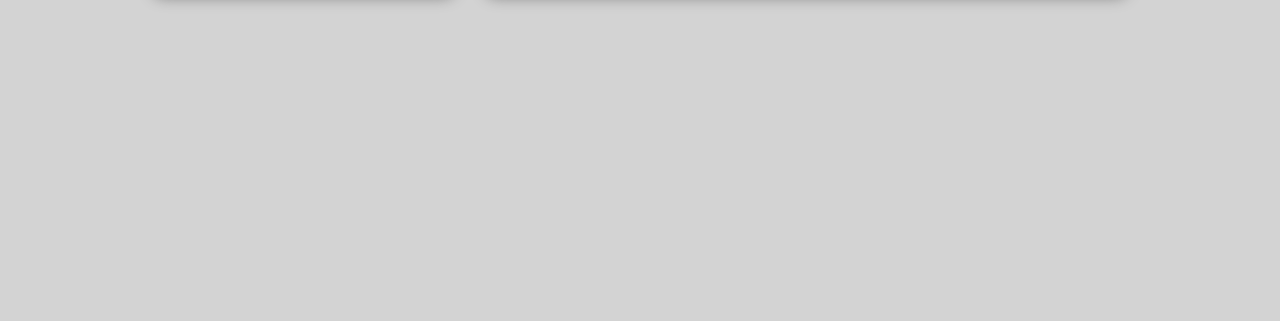
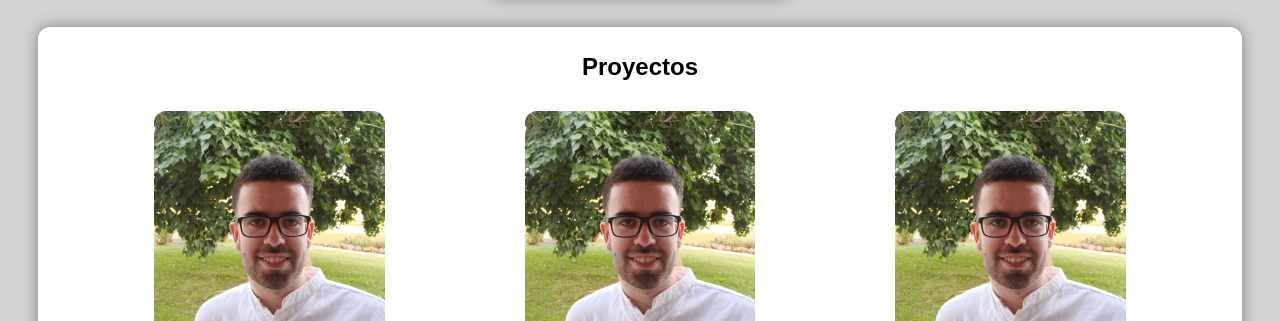
Before and after one commit to MiguelMoreno0408/Portafolio, a plain HTML site: page index.html in a window 1280 px wide. Shown: the part 1018-1339 px from the top of the page. Before the commit the page ends 1053 px from the top, so only its background shows below. Drawn offline with Linux system fonts and the light colour scheme; the site is published under a folder, as on GitHub Pages, so addresses that start at the root find nothing; a web font is replaced by a local one.

Commit message:
Update index.html

```diff
--- a/index.html
+++ b/index.html
@@ -100,7 +100,7 @@
             <div class="container-projects">
                 <div class="each-project">
                             <figure>
-                                <a href="https://miguelmoreno0408.github.io/Calculadora/"><img src="/img/perfil.jfif" alt=""></a>
+                                <a href="https://miguelmoreno0408.github.io/Calculadora/"><img src="img/perfil.jfif" alt=""></a>
                             </figure>
                             <h3>Calculadora</h3>
                             <p class="tags">#HTML5 #CSS #JAVASCRIPT</p>
@@ -108,7 +108,7 @@
 
                 <div class="each-project">
                             <figure>
-                                <a href="https://miguelmoreno0408.github.io/Edie-Homepage/"><img src="/img/perfil.jfif" alt=""></a>
+                                <a href="https://miguelmoreno0408.github.io/Edie-Homepage/"><img src="img/perfil.jfif" alt=""></a>
                             </figure>
                             <h3>Calculadora</h3>
                             <p class="tags">#HTML5 #CSS</p>
@@ -117,7 +117,7 @@
 
                 <div class="each-project">
                             <figure>
-                                <a href="https://miguelmoreno0408.github.io/BatataBit-Layout-Mobile-First-/"><img src="/img/perfil.jfif" alt=""></a>
+                                <a href="https://miguelmoreno0408.github.io/BatataBit-Layout-Mobile-First-/"><img src="img/perfil.jfif" alt=""></a>
                             </figure>
                             <h3>Calculadora</h3>
                             <p class="tags">#HTML5 #CSS</p>
```
